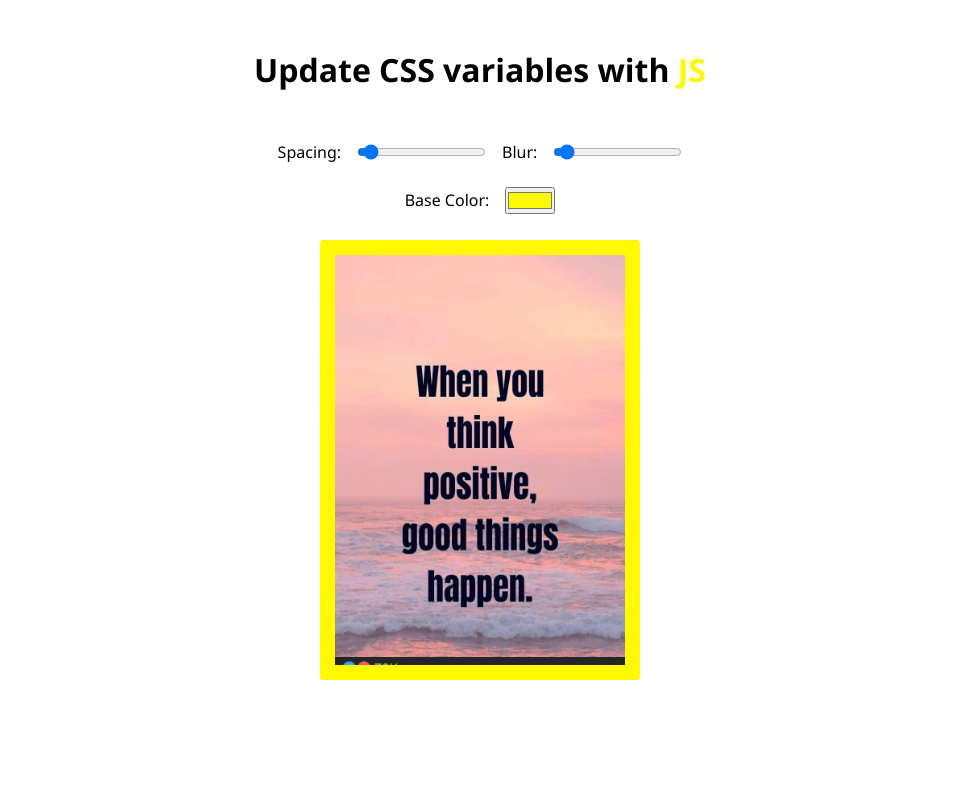
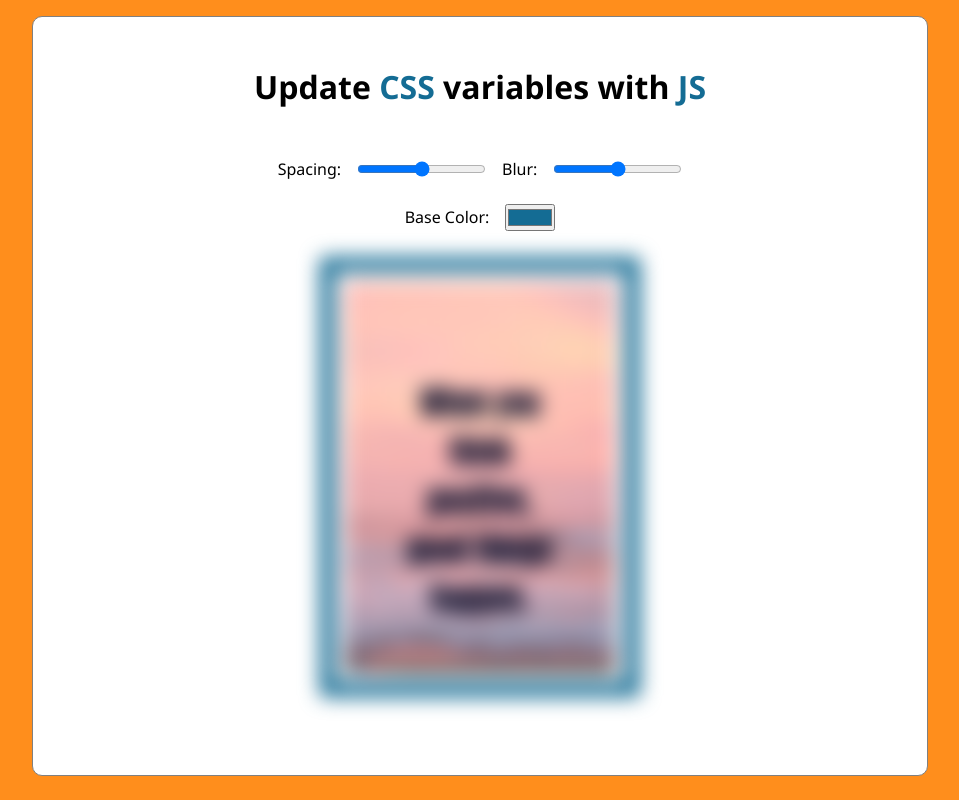
Before and after one commit to lobato-code/practice-javascript-algorithms, a plain HTML site: page css/variables.html in a window 1280 px wide. Shown: the whole page, without its empty margins (160-1119 px from the left). Drawn offline with Linux system fonts and the light colour scheme.

Commit message:
[UP] PROJECT COMPLETED

```diff
--- a/css/variables.html
+++ b/css/variables.html
@@ -9,14 +9,17 @@
   <body>
     <div class="main">
       <header>
-        <h1>Update CSS variables with <span class="changed">JS</span></h1>
+        <h1>
+          Update <span class="changed">CSS</span> variables with
+          <span class="changed">JS</span>
+        </h1>
         <div class="header-item">
           <label for="spacing">Spacing:</label>
           <input
             type="range"
             name="spacing"
             min="0"
-            max="200"
+            max="20"
             data-sizing="px"
             value="10"
           />
@@ -26,14 +29,14 @@
             type="range"
             name="blur"
             min="0"
-            max="200"
+            max="20"
             data-sizing="px"
             value="10"
           />
         </div>
         <div class="header-item">
           <label for="base">Base Color:</label>
-          <input type="color" name="base" value="#fff900" />
+          <input type="color" name="base" value="#146C94" />
         </div>
       </header>
       <section>
@@ -44,14 +47,14 @@
   <style>
     /*The most interesting part*/
     :root {
-      --base: #fff900;
+      --base: #146c94;
       --spacing: 10px;
       --blur: 10px;
     }
     img {
       border: 15px solid var(--base);
-      /* padding: var(--spacing);
-      filter: blur(var(--blur)); */
+      padding: var(--spacing);
+      filter: blur(var(--blur));
     }
     .changed {
       color: var(--base);
@@ -66,16 +69,23 @@
       /* border: 1px solid blue; */
       font-family: "Segoe UI", Tahoma, Geneva, Verdana, sans-serif;
     }
+    body {
+      padding: 1rem;
+      background-color: rgb(255, 142, 28);
+    }
+    .main {
+      background-color: rgb(255, 255, 255);
 
-    .main {
-      height: 75vh;
-      width: 50vw;
+      height: 95vh;
+      width: 70vw;
       margin: auto;
       padding: 3rem 5rem;
       display: flex;
       flex-direction: column;
       gap: 1rem;
       align-items: center;
+      border: 1px solid gray;
+      border-radius: 10px;
     }
 
     header {
@@ -106,9 +116,25 @@
 
     //An important difference between arroy and normal functions => "this"
     function handleValue() {
-      console.log(this.value);
+      //If the first one doesn't exist, the second parameter will be applied
+      const suffix = this.dataset.sizing || "";
+      //"sizing" is literally a property present on each input that we just determined from our HTML
+      console.log(suffix);
+
+      //Now we are goin to connect with the "root styles"
+      //We found the property name in our styles cause we have the same name as an atribute in our inputs.
+      document.documentElement.style.setProperty(
+        `--${this.name}`,
+        this.value + suffix
+      );
     }
     inputs.forEach((input) => input.addEventListener("change", handleValue));
     inputs.forEach((input) => input.addEventListener("mousemove", handleValue));
+
+    //Notes:
+    // - We can get data in real time with mousemove and change DOMEvents
+    // - We can se the value of an input through the name property
+    // - We can incorporate a new property to an JS DOM Element from HTML
+    // - We can update in real time properties in CSS directly, and using variables we achive 10x of results
   </script>
 </html>
```
